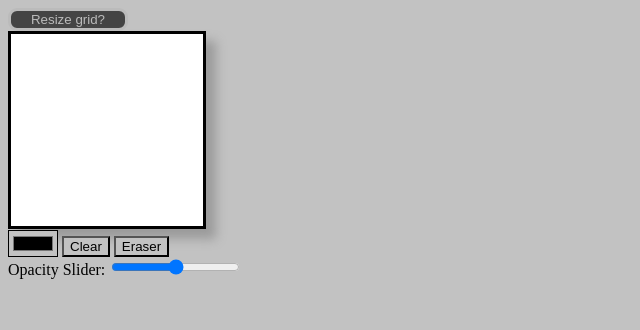
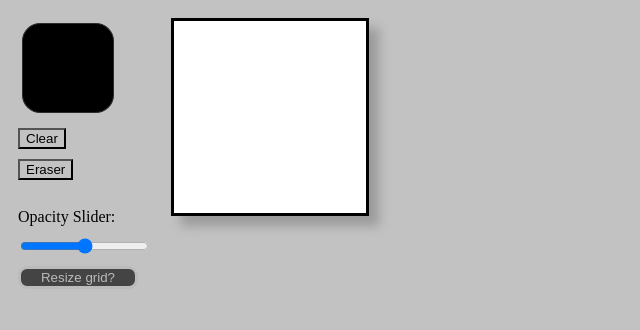
Before and after one commit to kirjav/etch-a-sketch, a plain HTML site: page index.html in a window 1280 px wide. Shown: the whole page, without its empty margins (0-640 px from the left). Drawn offline with Linux system fonts and the light colour scheme.

Commit message:
Styling Tool Bar and Canvas Window

```diff
--- a/index.html
+++ b/index.html
@@ -7,17 +7,20 @@
     <link rel="stylesheet" href="styles.css">
 </head>
 <body>
-    <button onclick="refreshGrid()" id="refreshButton">Resize grid?</button><br>
-    <div class="sketchbook"></div><br>
+    <div class="container">
         <div class="tools">
+            <div class="toolColumn">
                 <input type="color" id="colorChoice" value="#000000">
                 <input type="button" value="Clear" onclick="clearGrid()" class="clear button">
                 <input type="button" value="Eraser" onclick="enableEraser()" class="eraser button">
                 <br>
             Opacity Slider:
                 <input type="range" min="0" max="100" value="50" class="slider" id="opacityRange">
+                <button onclick="refreshGrid()" id="refreshButton">Resize grid?</button><br>
             </div>
-
+        </div>
+        <div class="sketchbook"></div><br>
+    </div>
     <script src="scripts.js"></script>
 </body>
 </html>
--- a/styles.css
+++ b/styles.css
@@ -1,6 +1,12 @@
 * {
     box-sizing: border-box;
     background-color: rgb(194, 194, 194);
+}
+.container {
+    display: flex; /* Use flexbox for layout */
+    padding: 10px;
+    gap: 20px; /* Add some spacing between tools and sketchbook */
+    align-items: flex-start; /* Align items at the top */
 }
 .sketchbook {
     border: solid;
@@ -41,3 +47,35 @@
     color: rgb(187, 187, 187);
     font-weight:bold;
 }
+
+#colorChoice {
+    -webkit-appearance: none;
+    -moz-appearance: none;
+    appearance: none;
+    background-color: transparent;
+    width: 100px;
+    height: 100px;
+    border: none;
+    cursor: pointer;
+}
+
+#colorChoice::-webkit-color-swatch {
+    border-radius: 20%;
+    border: 1px solid #2c2c2c;
+  }
+  #colorChoice::-moz-color-swatch {
+    border-radius: 20%;
+    border: 1px solid #2c2c2c;
+  }
+
+  .tools {
+    display: inline-block;
+  }
+
+  .toolColumn {
+    display: flex;
+    flex-direction: column;
+    justify-content: flex-start;
+    align-items: flex-start;
+    gap: 10px;
+  }
```
Lines whose indentation alone changed are shown as unchanged.
